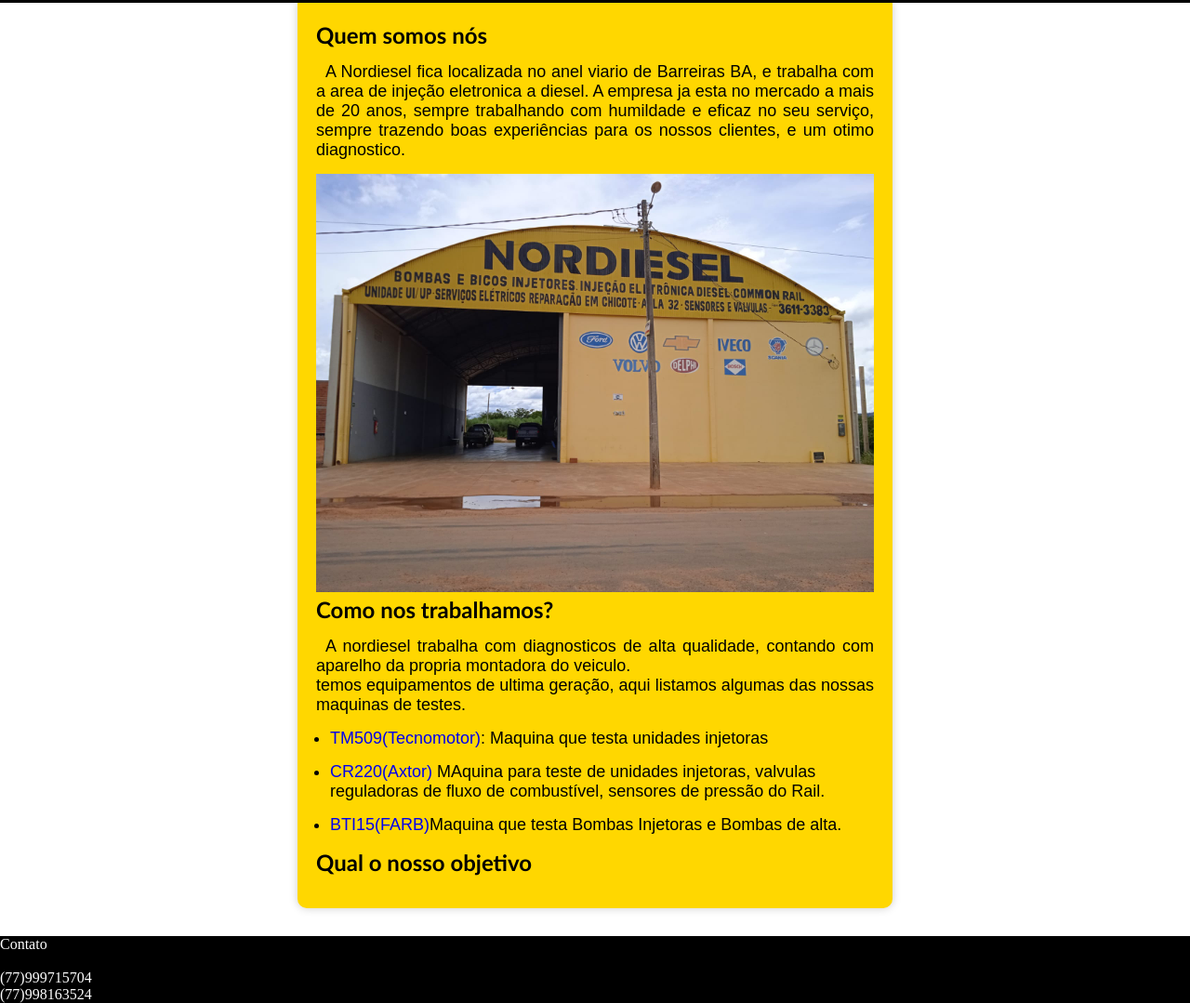
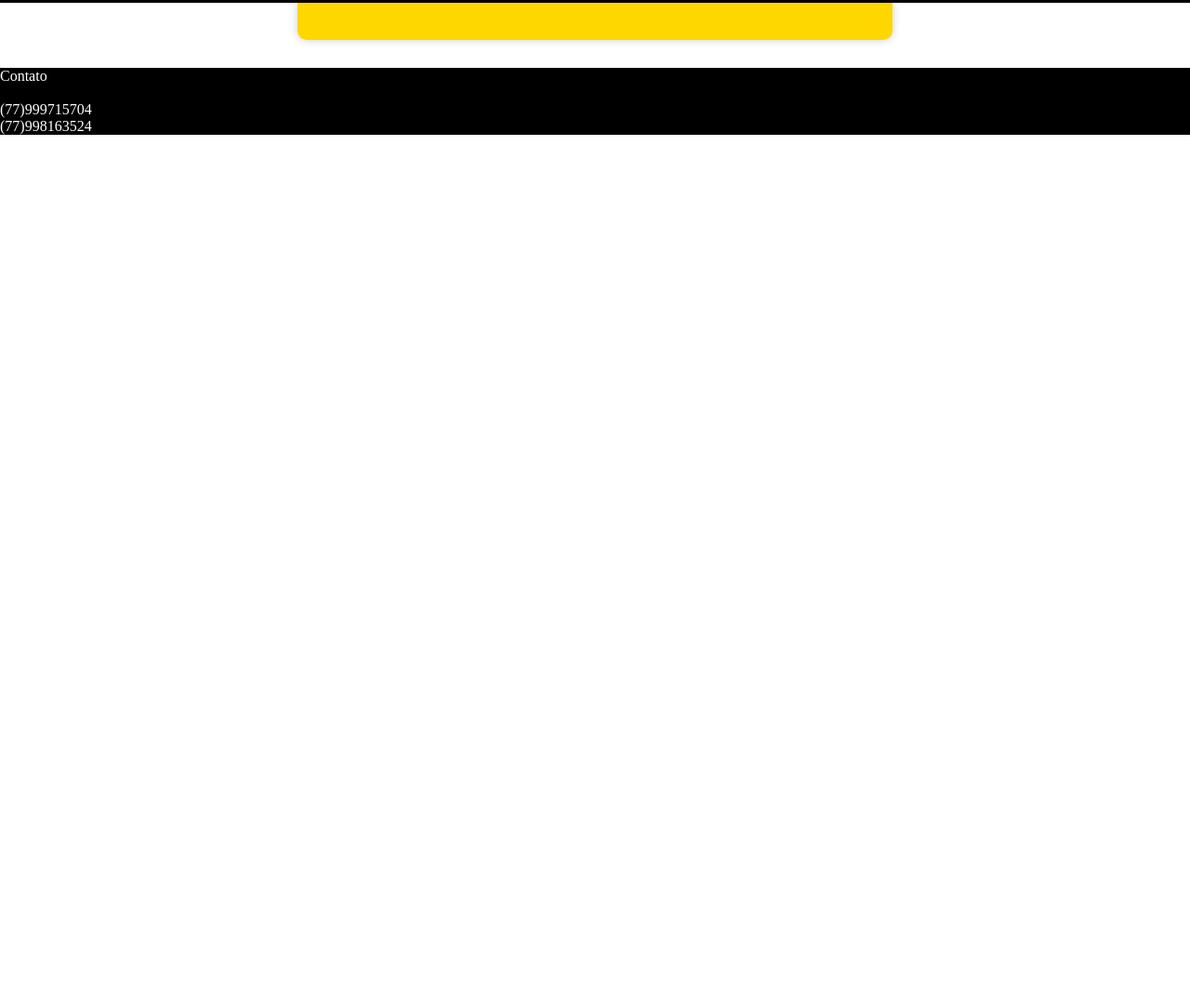
Before and after one commit to kayron33/site-da-nordiesel, a plain HTML site: page index.html in a window 1280 px wide. Shown: the part 121-1200 px from the top of the page at 93% size. After the commit the page ends 800 px from the top, so only its background shows below. Drawn offline with Linux system fonts and the light colour scheme.

Commit message:
Update index.html

```diff
--- a/index.html
+++ b/index.html
@@ -25,30 +25,8 @@
 
     <main>
         <article>
-            <h1>Quem somos nós</h1>
-            <p>
-                A Nordiesel fica localizada no anel viario de Barreiras BA, e trabalha com a area de injeção eletronica a diesel. A empresa ja esta no mercado a mais de 20 anos, sempre trabalhando com humildade e eficaz no seu serviço, sempre trazendo boas experiências para os nossos clientes, e um otimo diagnostico. <br>
 
 
-            </p>
-            <img src="imagem/frente da nordiesel.jpg" alt="imagem da nordiesel ">
-
-            <h1>Como nos trabalhamos?</h1>
-            <p >
-                A nordiesel trabalha com diagnosticos de alta qualidade, contando com aparelho da propria montadora do veiculo. <br>
-                temos equipamentos de ultima geração, aqui listamos algumas das nossas maquinas de testes. <br>
-
-                <ul>
-                    <li><a  href="https://youtu.be/cdcIGKQJWd8" target="_blank">TM509(Tecnomotor)</a>: Maquina que testa unidades injetoras</li>
-                    <li><a  href="https://youtu.be/1oMv1vT7GhI" target="_blank">CR220(Axtor)</a> MAquina para teste de unidades injetoras, valvulas reguladoras de fluxo de combustível, sensores de pressão do Rail.</li>
-                    <li><a  href="https://www.farb.ind.br/produtos_descricao.asp?codigo_produto=1" target="_blank">BTI15(FARB)</a>Maquina que testa Bombas Injetoras e Bombas de alta.</li>
-                </ul>
-
-            </p>
-            <h1>Qual o nosso objetivo</h1>
-            <p>
-
-            </p>
 
         </article>
     </main>
```
